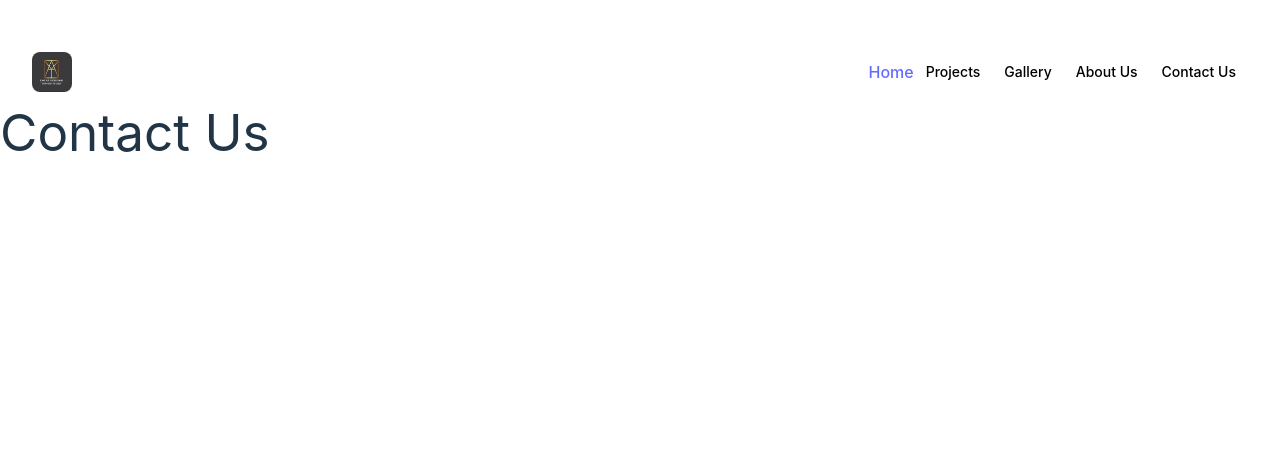
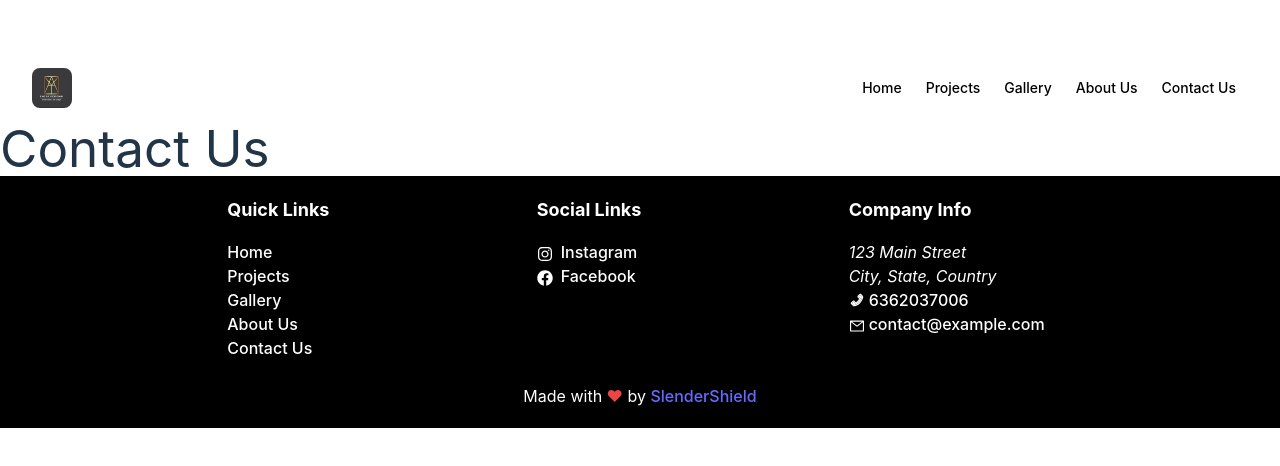
Before and after one commit to SlenderShield/EmzarDesign, a React (Vite) app: page /contact-us in a window 1280 px wide. Shown: the top 466 px of the page. Built offline with nearby package versions, Linux system fonts and the light colour scheme.

Commit message:
footer and home page

```diff
--- a/package.json
+++ b/package.json
@@ -18,6 +18,7 @@
     "react": "^18.2.0",
     "react-dom": "^18.2.0",
     "react-icons": "^4.9.0",
+    "react-responsive-carousel": "^3.2.23",
     "react-router-dom": "^6.11.2",
     "styled-components": "^5.3.11",
     "tailwindcss": "^3.3.2"
--- a/src/App.jsx
+++ b/src/App.jsx
@@ -8,6 +8,7 @@ import Contact from "./pages/contact";
 import Projects from "./pages/projects";
 import Gallery from "./pages/gallery";
 import Info from "./components/info";
+import Footer from "./components/Footer";
 
 function App() {
   return (
@@ -21,6 +22,7 @@ function App() {
         <Route path="/about-us" element={<About />} />
         <Route path="/contact-us" element={<Contact />} />
       </Routes>
+      <Footer />
     </Router>
   );
 }
--- /dev/null
+++ b/src/components/Footer.jsx
@@ -0,0 +1,106 @@
+import React from "react";
+import { Link } from "react-router-dom";
+import { FaInstagram, FaFacebook } from "react-icons/fa";
+import { AiOutlineMail, AiTwotonePhone } from "react-icons/ai";
+
+const Footer = () => {
+  return (
+    <footer className="bg-black p-5 text-white ">
+      <div className="container mx-auto flex flex-wrap sm:justify-evenly flex-col sm:flex-row">
+        <div className="flex flex-col">
+          <h3 className="text-lg font-bold mb-2 sm:mb-4 ">Quick Links</h3>
+          <ul>
+            <li>
+              <Link to="/" className="text-white">
+                Home
+              </Link>
+            </li>
+            <li>
+              <Link to="/projects" className="text-white">
+                Projects
+              </Link>
+            </li>
+            <li>
+              <Link to="/gallery" className="text-white">
+                Gallery
+              </Link>
+            </li>
+            <li>
+              <Link to="/about-us" className="text-white">
+                About Us
+              </Link>
+            </li>
+            <li>
+              <Link to="/contact-us" className="text-white">
+                Contact Us
+              </Link>
+            </li>
+          </ul>
+        </div>
+
+        <div className="flex flex-col">
+          <h3 className="text-lg font-bold mb-2 sm:mb-4  mt-4 sm:mt-0">
+            Social Links
+          </h3>
+          <ul>
+            <li>
+              <a
+                href="https://www.instagram.com/your-instagram"
+                target="_blank"
+                rel="noopener noreferrer"
+                className="text-white"
+              >
+                <FaInstagram className="mr-2 inline" />
+                Instagram
+              </a>
+            </li>
+            <li>
+              <a
+                href="https://www.facebook.com/your-facebook"
+                target="_blank"
+                rel="noopener noreferrer"
+                className="text-white"
+              >
+                <FaFacebook className="mr-2 inline" />
+                Facebook
+              </a>
+            </li>
+          </ul>
+        </div>
+
+        <div className="flex flex-col">
+          <h3 className="text-lg font-bold mb-2 sm:mb-4 mt-4 sm:mt-0">
+            Company Info
+          </h3>
+          <address>
+            <p>123 Main Street</p>
+            <p>City, State, Country</p>
+          </address>
+          <a href="tel:6362037006" className="text-white">
+            <AiTwotonePhone className="inline-block mb-1 mr-1" />
+            6362037006
+          </a>
+          <a href="mailto:contact@example.com" className="text-white mr-2">
+            <AiOutlineMail className="inline-block mr-1" />
+            contact@example.com
+          </a>
+        </div>
+      </div>
+
+      <div className="container mx-auto text-center mt-6">
+        <p>
+          Made with <span className="text-red-500">&hearts;</span> by{" "}
+          <a
+            href="https://github.com/slendershield"
+            target="_blank"
+            rel="noopener noreferrer"
+          >
+            SlenderShield
+          </a>
+        </p>
+      </div>
+    </footer>
+  );
+};
+
+export default Footer;
--- /dev/null
+++ b/src/components/Hero.jsx
@@ -0,0 +1,38 @@
+import React from "react";
+import { Link } from "react-router-dom";
+
+const HeroSection = () => {
+  return (
+    <div className="py-16">
+      <div className="container mx-auto px-4 md:px-8 lg:px-16">
+        <div className="flex flex-col lg:flex-row items-center">
+          <div className="lg:w-1/2">
+            <h1 className="text-4xl font-bold text-center lg:text-left mb-5">
+              Welcome to Emzar Designs
+            </h1>
+            <p className="text-lg text-center lg:text-left mr-5">
+              Emzar Designs, located in the vibrant city of Bangalore,
+              Karnataka, is a leading premium interior brand that specializes in
+              urban and innovative design.
+            </p>
+            <p className="text-lg text-center lg:text-left mr-5">
+              Our core belief is centered around creating 100% customized spaces
+              that truly reflect our clients' unique vision and style.
+            </p>
+          </div>
+          <div className="lg:w-1/4 w-1/2 m-10 lg:mt-0">
+            <div className="border-4 rounded-xl overflow-hidden h-25">
+              <img
+                src="/src/assets/feature1.png"
+                alt="Hero Image"
+                className="object-cover w-full h-full"
+              />
+            </div>
+          </div>
+        </div>
+      </div>
+    </div>
+  );
+};
+
+export default HeroSection;
--- a/src/components/Info.jsx
+++ b/src/components/Info.jsx
@@ -1,14 +1,18 @@
 import React from "react";
-import { AiOutlineMail } from "react-icons/ai";
+import { AiOutlineMail, AiTwotonePhone } from "react-icons/ai";
 import { FaFacebook, FaTwitter, FaInstagram, FaLinkedin } from "react-icons/fa";
 
 const Info = () => {
   return (
-    <div className="flex justify-around items-center mb-4">
+    <div className="flex justify-around items-center m-4">
       {/* Mail Link */}
       <a href="mailto:contact@example.com" className="text-white mr-2">
         <AiOutlineMail className="inline-block mr-1" />
         contact@example.com
+      </a>
+      <a href="tel:6362037006" className="text-white">
+        <AiTwotonePhone className="inline-block mb-1 mr-1" />
+        6362037006
       </a>
 
       {/* Social Links */}
--- a/src/components/Navbar.jsx
+++ b/src/components/Navbar.jsx
@@ -5,7 +5,7 @@ const Navbar = () => {
   const [isMenuOpen, setIsMenuOpen] = useState(false);
   const location = useLocation();
 
-  const isActiveLink = (path) => {
+  const isActivePage = (path) => {
     return location.pathname === path;
   };
   const toggleMenu = () => {
@@ -34,21 +34,14 @@ const Navbar = () => {
             <div className="ml-4 flex items-center md:ml-6">
               <NavLink
                 to="/"
-                // className={({ isActive }) => (isActive ? "active" : navStyle)}
-                className={`${
-                  navStyle && isActiveLink("/") ? "bg-sky-500" : ""
-                }`}
-                // className="text-black px-3 py-2 rounded-md text-sm font-medium transition duration-300 ease-in-out hover:bg-sky-500 hover:text-black "
+                className="text-black px-3 py-2 rounded-md text-sm font-medium transition duration-300 ease-in-out hover:bg-sky-500 hover:text-black "
                 exact="true"
               >
                 Home
               </NavLink>
               <NavLink
                 to="/projects"
-                className={`${navStyle}${
-                  isActiveLink("/project") ? "bg-sky-500" : ""
-                }`}
-                // className="text-black px-3 py-2 rounded-md text-sm font-medium transition duration-300 ease-in-out hover:bg-sky-500 hover:text-black "
+                className="text-black px-3 py-2 rounded-md text-sm font-medium transition duration-300 ease-in-out hover:bg-sky-500 hover:text-black "
               >
                 Projects
               </NavLink>
--- a/src/pages/home.jsx
+++ b/src/pages/home.jsx
@@ -1,9 +1,83 @@
 import React from "react";
+import { Link } from "react-router-dom";
+import { Carousel } from "react-responsive-carousel";
+import "react-responsive-carousel/lib/styles/carousel.min.css";
+import HeroSection from "../components/Hero";
 
 const Home = () => {
+  const images = [
+    {
+      src: "/src/assets/master bedroom/MainBedroom.png",
+      alt: "Main bedroom",
+      heading: "The Main Bedroom",
+      description: "Bedroom tailored to your needs",
+    },
+    {
+      src: "/src/assets/srikara Enclave/Dining.png",
+      alt: "Dining Place",
+      heading: "Dinning Place",
+      description: "Place to enjoy your meals with your family",
+    },
+    {
+      src: "/src/assets/SNN Clermont apartment/kitchen.png",
+      alt: "Kitchen",
+      heading: "Kitchen Area",
+      description: "Kitchen with all the modern amenities",
+    },
+    {
+      src: "/src/assets/study-gaming room/Study.png",
+      alt: "Study & Gaming Room",
+      heading: "Study & Gaming Room",
+      description: "Study & Gaming Room for your kids",
+    },
+    // Add more images with their respective details
+  ];
+
   return (
-    <div>
-      <h1>Emzar Design</h1>
+    <div className="container mx-auto">
+      <div className="flex justify-center ">
+        <Carousel
+          showArrows={true}
+          showStatus={false}
+          showThumbs={false}
+          infiniteLoop={true}
+          autoPlay={true}
+          transitionTime={500}
+          interval={3000}
+          stopOnHover={true}
+          emulateTouch={true}
+          swipeable={true}
+          dynamicHeight={false}
+        >
+          {images.map((image, index) => (
+            <div key={index} className="relative">
+              <img
+                src={image.src}
+                alt={image.alt}
+                className="object-cover h-96 w-96"
+              />
+              <div className="absolute bottom-1/3 left-0 right-0 bg-opacity-80 p-4">
+                <h2 className="text-4xl font-bold text-white">
+                  {image.heading}
+                </h2>
+                <p className="text-white mt-2">{image.description}</p>
+              </div>
+            </div>
+          ))}
+        </Carousel>
+      </div>
+      <HeroSection />
+      <div className="flex flex-row justify-center mt-8 bg-slate-300 ">
+        <p className="text-xl text-black m-6">Ready to get started?</p>
+        <div className="flex justify-center m-5">
+          <Link
+            to="/contact-us"
+            className="bg-blue-500 hover:bg-blue-700 hover:text-white text-white font-bold py-2 px-4 rounded transition duration-300 ease-in-out flex items-center"
+          >
+            Get Free Consultancy
+          </Link>
+        </div>
+      </div>
     </div>
   );
 };
```
Also changed, not shown: 1 other file (tests, documents, lock files or other folders).
